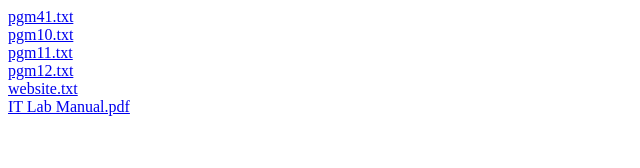
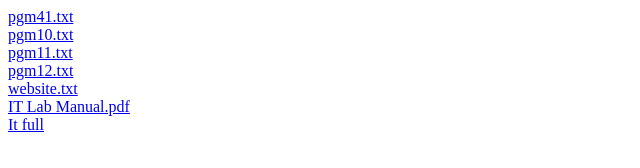
Before and after one commit to niiidhan/zackq, a plain HTML site: page index.html in a window 1280 px wide. Shown: the full height of the page, 0-640 px from the left. Drawn offline with Linux system fonts and the light colour scheme.

Commit message:
Update index.html

```diff
--- a/index.html
+++ b/index.html
@@ -12,6 +12,7 @@
     <a href="prgm12.txt">pgm12.txt</a><br>
     <a href="website.txt">website.txt</a><br>
     <a href="IT Lab Manual.pdf">IT Lab Manual.pdf</a><br>
+    <a href="INTERNET TECHNOLOGIES_LAB MANUAL.pdf">It full</a>
 
 </body>
 </html>
```
